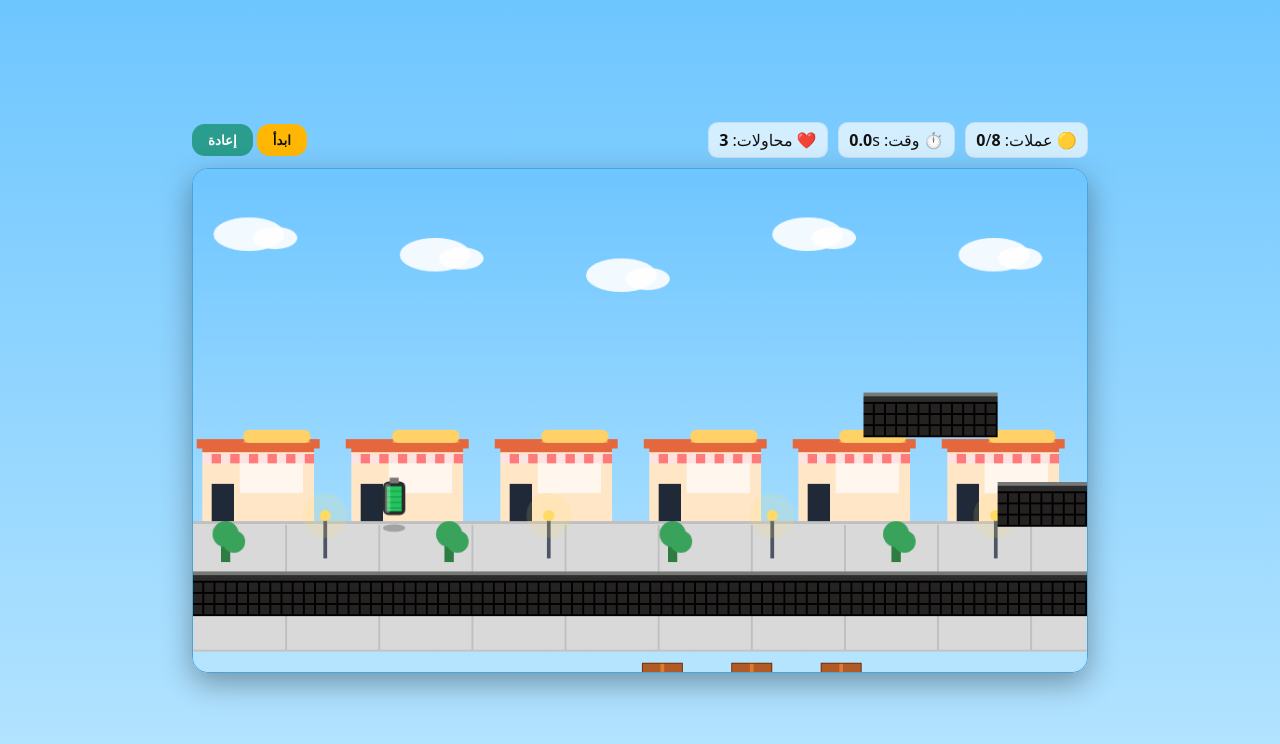
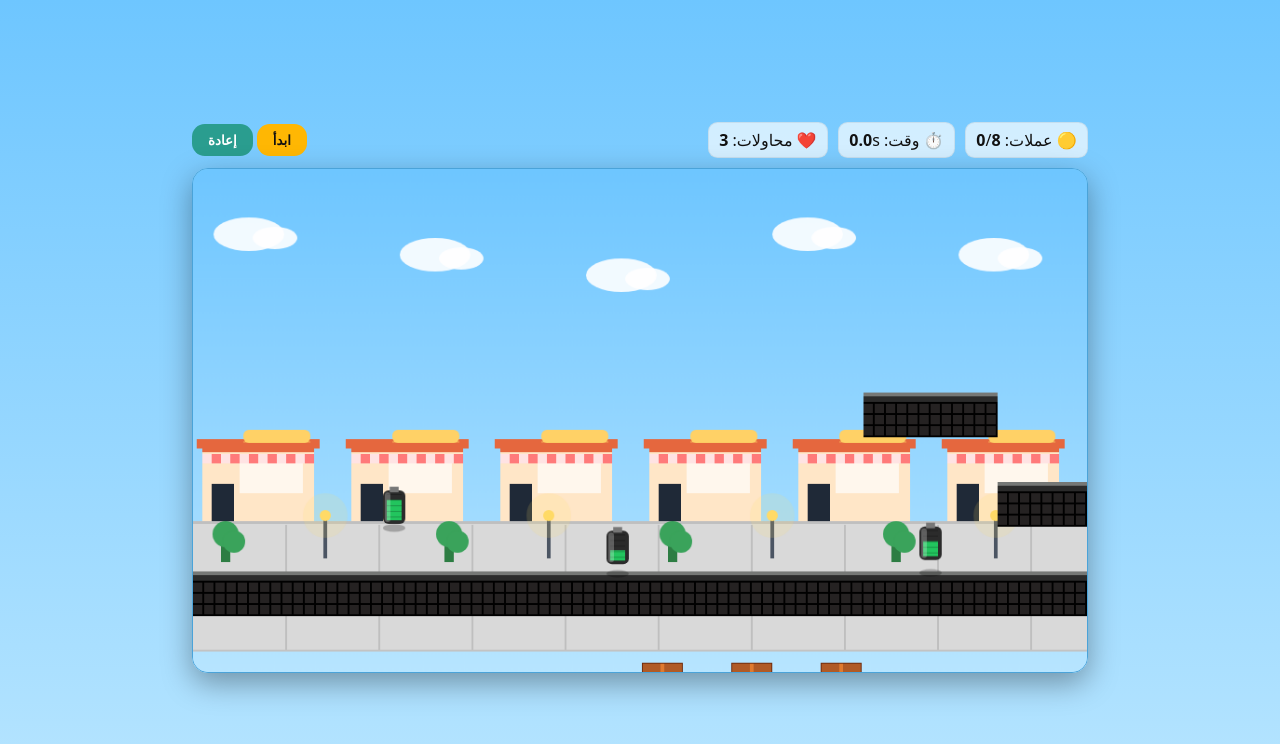
Before and after one commit to yahyalababenah/kettybot-mario, a plain HTML site: page index.html in a window 1280 px wide. Drawn offline with Linux system fonts and the light colour scheme.

Commit message:
Update index.html

```diff
--- a/index.html
+++ b/index.html
@@ -118,14 +118,14 @@
   // # أرض(#)، B طوب، ? صندوق، P أنبوب، o عملة، G هدف، S سباون، E عدو
   const levelText = [
     "................................................................",
-    ".................................................o..............",
+    "................................................................",
     ".............................................###................",
-    "...............................o...........###...###............",
-    ".....................o..........................................",
+    "...........................................###...###............",
+    "................................................................",
     "...............###......................###.....................",
-    "...............................................................",
+    ".......................o.......................................",
     "....o.............###.....E.....ooo.............###.............",
-    "...............................................................",
+    ".........o......o..............................................",
     "############################..................##################",
     "...............................................................",
     "..........B B B........E.....G.?.................o..............",
```
